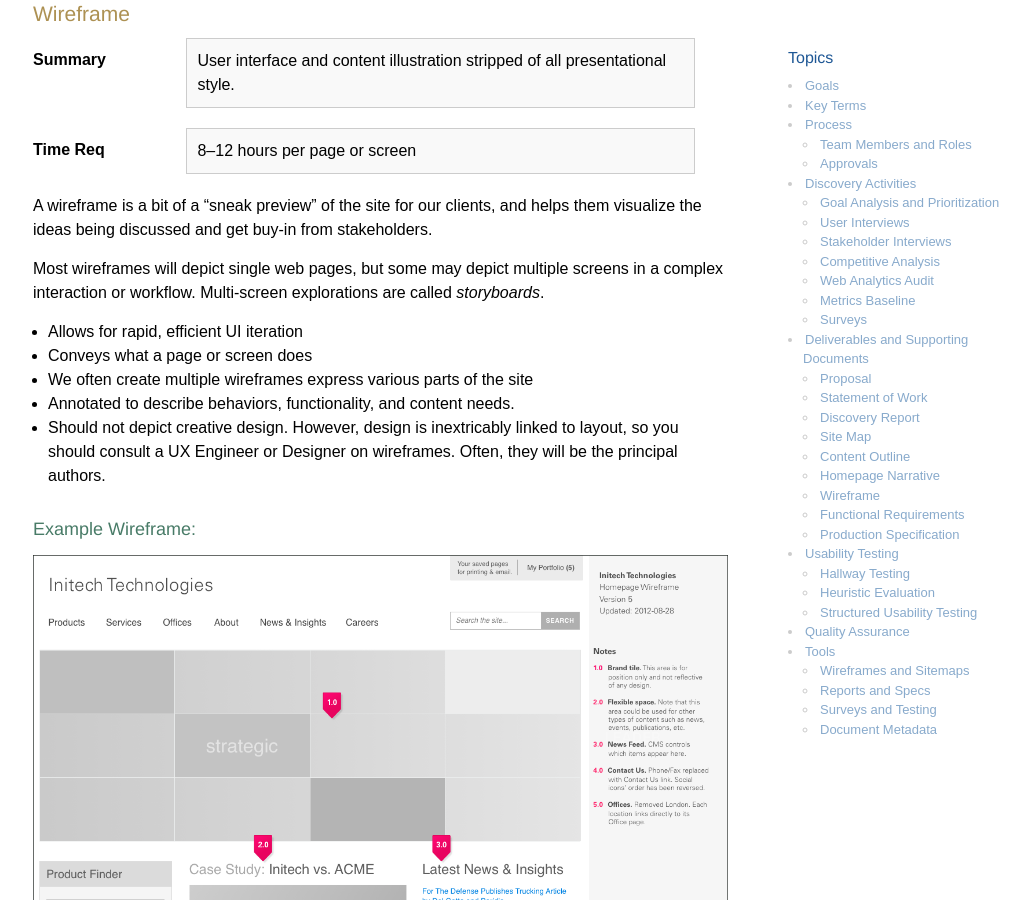
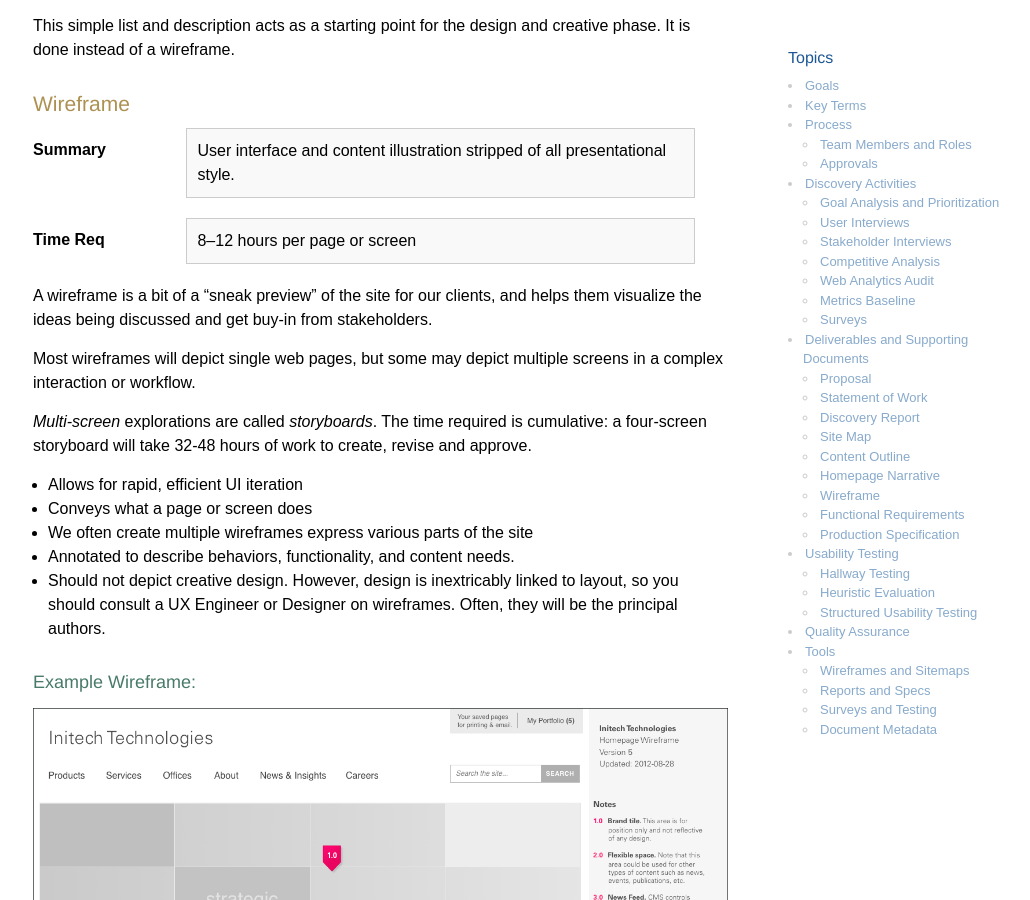
Before and after one commit to imarc/handbook, a Jekyll site: the page built from strategy.markdown, in a window 1280 px wide and 900 px high, scrolled down 11171 px. Shown: the whole window, without its empty margins (117-1147 px from the left). Built offline with Jekyll 4.4.1, drawn with Linux system fonts in a browser that asks for light colours; nearby versions of some CDN libraries; some of the changed text lies outside the part shown.

Commit message:
Clarified several time requirements
Added Time Reqs to definitions.
More explicit explanation that a multi-screen wireframe is a storyboard
and requires more time.
Minor copy edits.

```diff
--- a/strategy.markdown
+++ b/strategy.markdown
@@ -31,17 +31,19 @@
 : A document or similar *work product* you can give to someone.
 
 Task
-: An activity you *do*. It is not a deliverable.
+: An activity you *do*. It is *not* a deliverable.
+
+Time Reqs
+: The number of hours required to produce an activity or deliverable, for an *average-sized project*.
 
 Scope
-: The number of *hours* allocated to the project, and mandatory *features*. Scope is defined by a [Proposal](#Proposal) or a [Statement of Work](#StatementofWork), and should be restated in the Requirements.
+: The *total hours* allocated to the project, and mandatory *features*. Scope is defined by a [Proposal](#Proposal) or a [Statement of Work](#StatementofWork), and should be restated in the Requirements.
 
 Requirements
 : What the end product must do. Defined by a [Functional Requirements](#FunctionalRequirements) or a [Production Specification](#ProductionSpecification) document.
 
 Implementation
 : How the end product must work. Defined by a [Production Specification](#ProductionSpecification).
-
 
 
 ## Process
@@ -105,6 +107,7 @@
 Depending on budget and goals, a number of research activities may be incorporated into a project.
 
 Most are qualitative, meaning they depend heavily upon the expertise and experience of the researchers—for example, interviews and hallway testing. Some are quantitative, meaning they are designed to produce a measurable result—for example, surveys and analytics. Designing meaningful quantitative research takes time, budget and substantial expertise; few projects actually require this, but the ones that do will benefit greatly.
+
 
 
 ### Goal Analysis and Prioritization
@@ -311,7 +314,7 @@
 :	A 10–25 page document summarizing the results of all [Discovery Activities](#DiscoveryActivities) and providing specific recommendations for the project, for projects with production scope *over 200 hours*.
 
 Time Req
-:	Based upon Discovery Activities conducted (above)
+:	Sum of Discovery Activities conducted (above)
 
 
 The Discovery Report documents what we've learned, and provides specific recommendations for use in developing the [site map](#SiteMap), [wireframes](#Wireframe), and [specification](#ProductionSpecification).
@@ -352,7 +355,6 @@
 
 ### Content Outline
 
-
 Summary
 :	Briefly describes the purpose and goal of each page on the site.
 
@@ -388,7 +390,9 @@
 
 A wireframe is a bit of a "sneak preview" of the site for our clients, and helps them visualize the ideas being discussed and get buy-in from stakeholders.
 
-Most wireframes will depict single web pages, but some may depict multiple screens in a complex interaction or workflow. Multi-screen explorations are called *storyboards*.
+Most wireframes will depict single web pages, but some may depict multiple screens in a complex interaction or workflow.
+
+*Multi-screen* explorations are called *storyboards*. The time required is cumulative: a four-screen storyboard will take 32-48 hours of work to create, revise and approve.
 
 + Allows for rapid, efficient UI iteration
 + Conveys what a page or screen does
```
